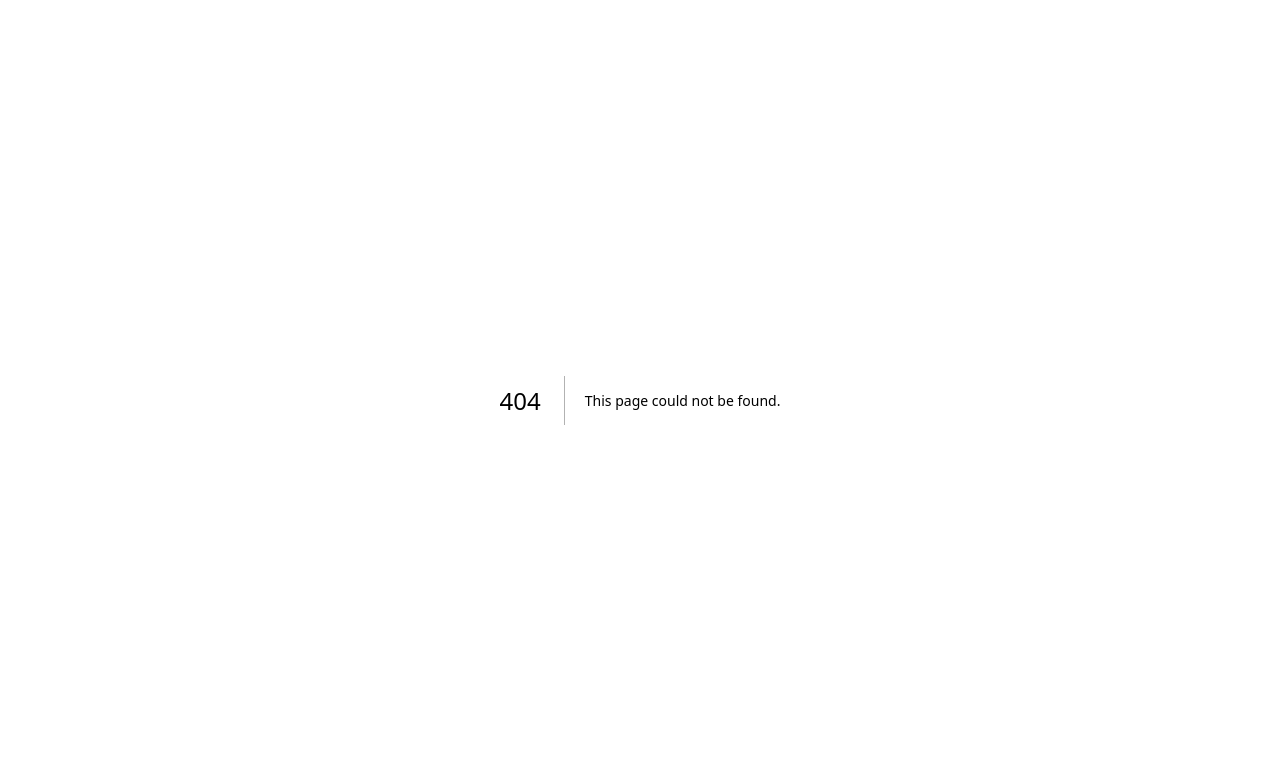
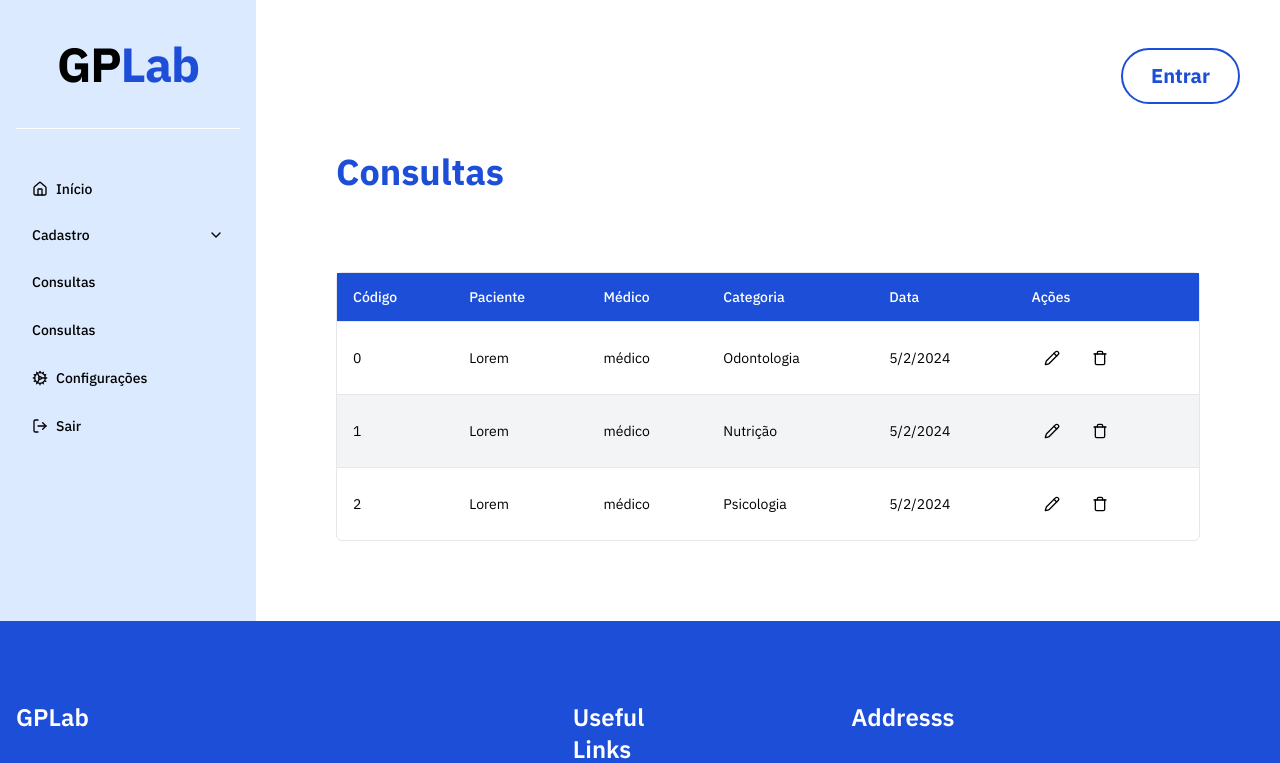
Before and after one commit to brunog2/gplab-front, a Next.js app: page /medico/consultas in a window 1280 px wide. Before the commit this address had no page. Shown: the top 763 px of the page. Built offline with nearby package versions, Linux system fonts and the light colour scheme.

Commit message:
estrutura pagina consultas medico

```diff
--- /dev/null
+++ b/app/(app)/medico/consultas/View.tsx
@@ -0,0 +1,70 @@
+'use client';
+
+import { Consulta } from '@/src/data/@types/Consulta';
+import { DataTable } from '@/src/ui/components/ui/DataTable';
+import { Button } from '@/src/ui/components/ui/button';
+import {
+    createColumnHelper,
+    getCoreRowModel,
+    getPaginationRowModel,
+    useReactTable,
+} from '@tanstack/react-table';
+import { Pencil, Trash } from 'lucide-react';
+
+interface ConsultasViewProps {
+    consultas: Consulta[];
+}
+
+const columnHelper = createColumnHelper<Consulta>();
+
+export const ConsultasView: React.FC<ConsultasViewProps> = ({ consultas }) => {
+    const columns = [
+        columnHelper.accessor('id', {
+            header: 'Código',
+        }),
+        columnHelper.accessor('paciente', {
+            header: 'Paciente',
+        }),
+        columnHelper.accessor('medico', {
+            header: 'Médico',
+        }),
+        columnHelper.accessor('categoria', {
+            header: 'Categoria',
+        }),
+        columnHelper.accessor('data', {
+            header: 'Data',
+            cell: info => new Date(info.getValue()).toLocaleDateString(),
+        }),
+        columnHelper.display({
+            header: 'Ações',
+            cell(props) {
+                return (
+                    <div className="flex gap-2">
+                        <Button size="icon" variant="ghost">
+                            <Pencil size={16} />
+                        </Button>
+                        <Button size="icon" variant="ghost">
+                            <Trash size={16} />
+                        </Button>
+                    </div>
+                );
+            },
+        }),
+    ];
+
+    const table = useReactTable({
+        data: consultas,
+        columns,
+        getCoreRowModel: getCoreRowModel(),
+        getPaginationRowModel: getPaginationRowModel(),
+    });
+
+    return (
+        <div className="px-20">
+            <h3 className="text-4xl font-bold text-blue-700">Consultas</h3>
+            <div className="py-20">
+                <DataTable table={table} />
+            </div>
+        </div>
+    );
+};
--- /dev/null
+++ b/app/(app)/medico/consultas/page.tsx
@@ -0,0 +1,30 @@
+import { Consulta } from '@/src/data/@types/Consulta';
+import { ConsultasView } from './View';
+
+export default function ConsultasPage() {
+    const consultas: Consulta[] = [
+        {
+            categoria: 'Odontologia',
+            data: '2024-05-02',
+            id: 0,
+            medico: 'médico',
+            paciente: 'Lorem',
+        },
+        {
+            categoria: 'Nutrição',
+            data: '2024-05-02',
+            id: 1,
+            medico: 'médico',
+            paciente: 'Lorem',
+        },
+        {
+            categoria: 'Psicologia',
+            data: '2024-05-02',
+            id: 2,
+            medico: 'médico',
+            paciente: 'Lorem',
+        },
+    ];
+
+    return <ConsultasView consultas={consultas} />;
+}
--- a/src/data/@types/Consulta.ts
+++ b/src/data/@types/Consulta.ts
@@ -3,4 +3,5 @@ export interface Consulta {
     medico: string;
     categoria: string;
     data: string;
+    paciente?: string;
 }
```
